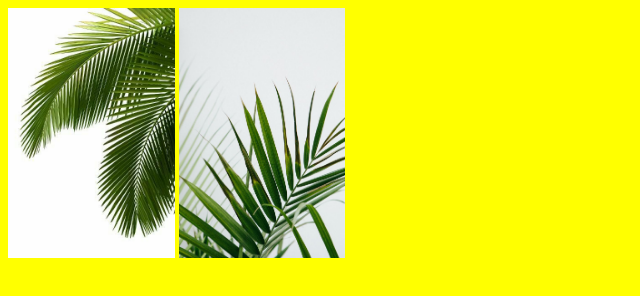
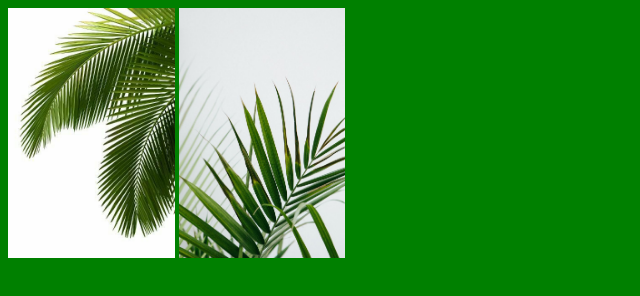
Before and after one commit to vlad-web-dev/HW1-GIT, a plain HTML site: page index.html in a window 1280 px wide. Shown: the whole page, without its empty margins (0-640 px from the left). Drawn offline with Linux system fonts and the light colour scheme.

Commit message:
changed styles

```diff
--- a/index.html
+++ b/index.html
@@ -9,14 +9,13 @@
 </head>
 <style>
     body {
-        background: yellow;
+        background: green;
     }
     img {
         max-width: 100%;
-    }
-    img {
         height: 250px;
     }
+
 </style>
 <body>
     <section>
```
